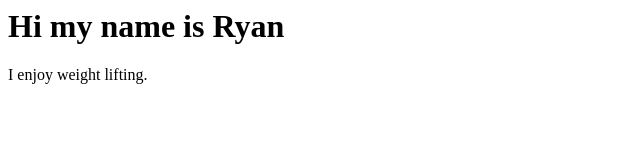
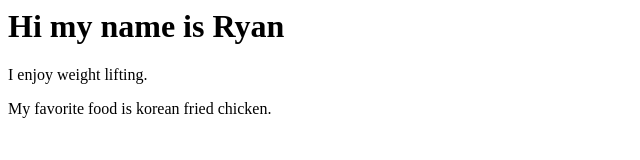
Before and after one commit to gangasrotogati/FirstProject, a plain HTML site: page public/ryan.html in a window 1280 px wide. Shown: the whole page, without its empty margins (0-640 px from the left). Drawn offline with Linux system fonts and the light colour scheme.

Commit message:
update ryan favorite food
my favorite fod!

```diff
--- a/public/ryan.html
+++ b/public/ryan.html
@@ -7,5 +7,6 @@
     <body>
         <h1>Hi my name is Ryan</h1>
         <p>I enjoy weight lifting.</p>
+        <p>My favorite food is korean fried chicken.</p>
     </body>
 </html>
```
